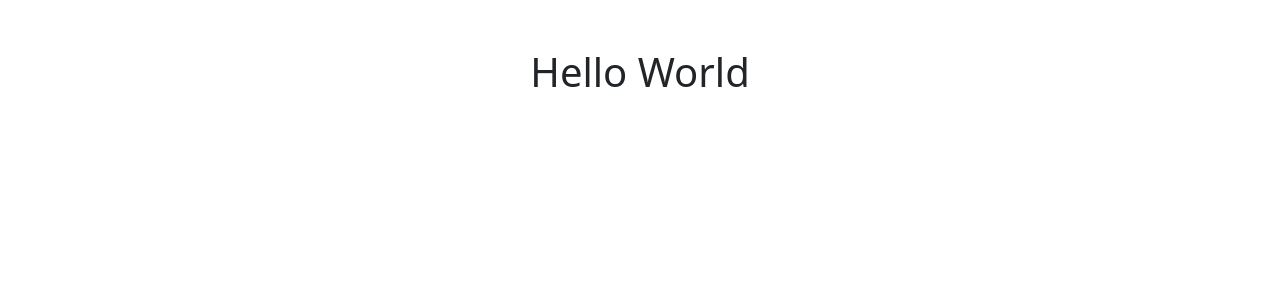
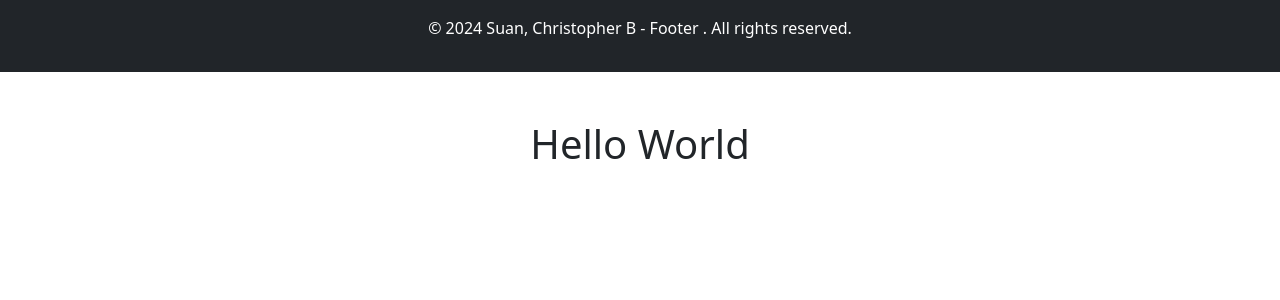
Before and after one commit to Szuu1/My-App-React, a React (Vite) app: page / in a window 1280 px wide. Shown: the top 300 px of the page. Built offline with nearby package versions, Linux system fonts and the light colour scheme.

Commit message:
Add: Importing footer and calling its function inside our App.js

```diff
--- a/src/App.jsx
+++ b/src/App.jsx
@@ -1,8 +1,11 @@
+import Footer from './layout/Footer';
 import Sample from './Sample';
 
 function App() {
   return (
-      <Sample />
+    <><div>
+          <Footer />
+      </div><Sample /></>
   );
 }
 
```
